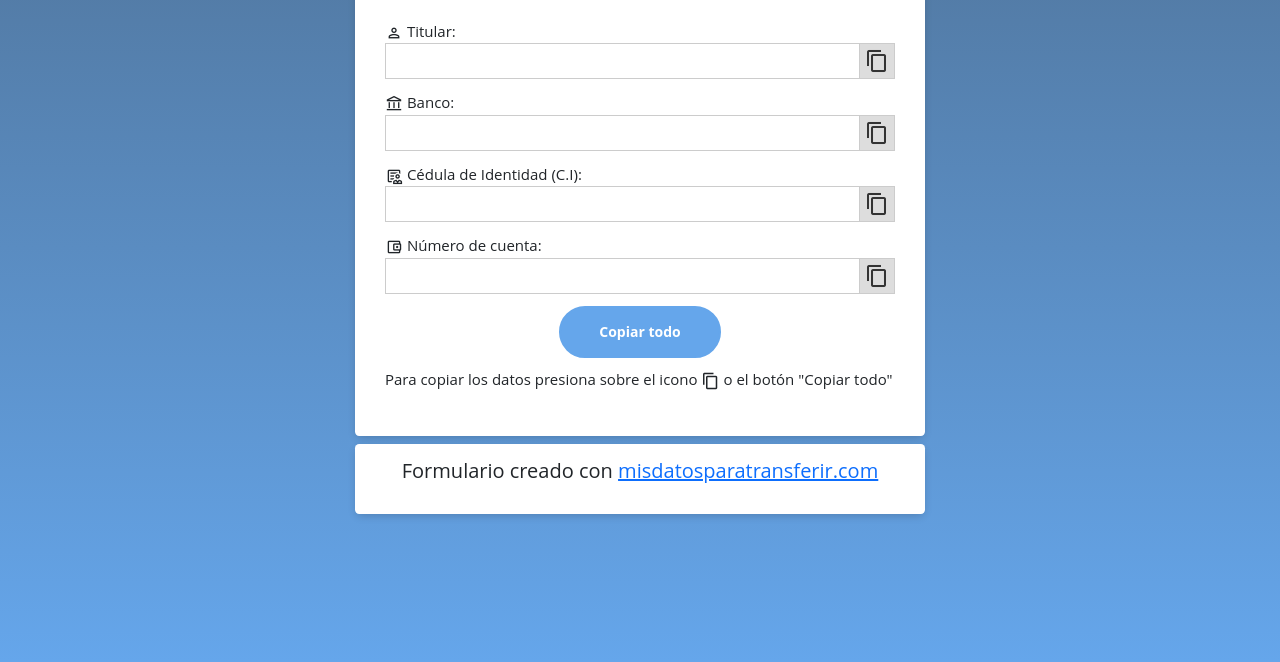
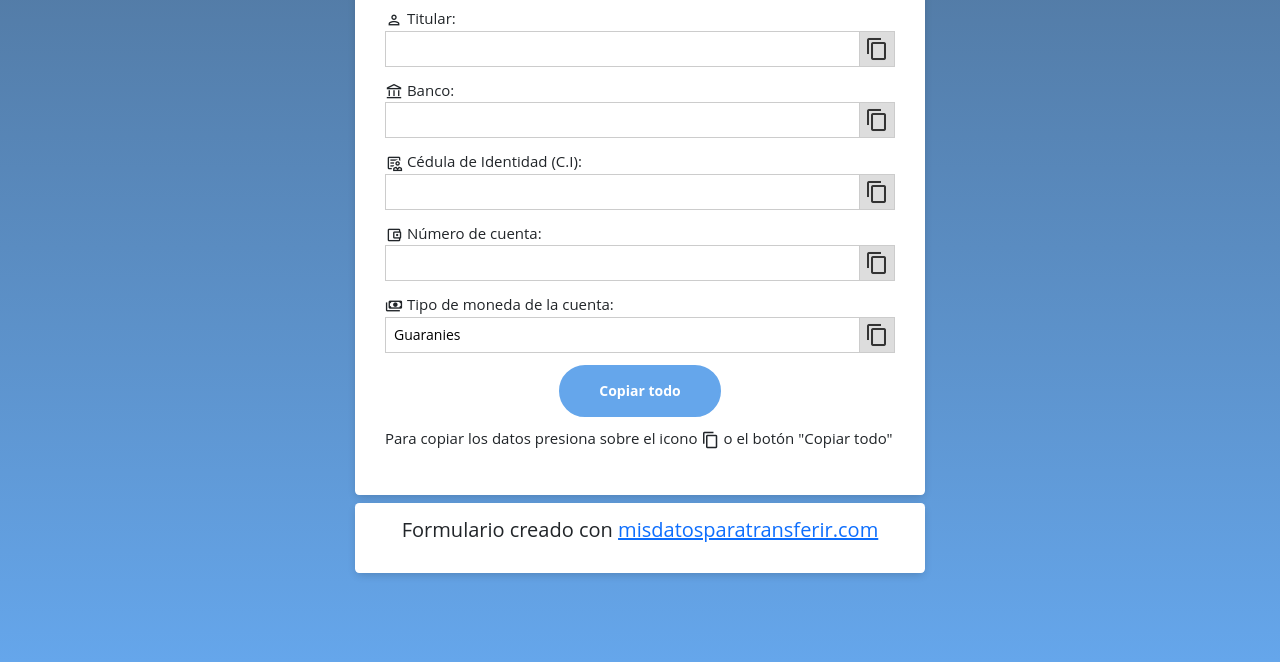
Before and after one commit to LucasGinard/Mis-datos-para-transferir, a plain HTML site: page mydata/myData.html in a window 1280 px wide. Shown: the part 168-830 px from the top of the page. Drawn offline with nearby package versions, Linux system fonts and the light colour scheme.

Commit message:
add select type type currency account

```diff
--- a/mydata/myData.html
+++ b/mydata/myData.html
@@ -152,6 +152,21 @@
           </div>
         </div>
 
+        <div class="col containerInput">
+          <p class="title">
+            <span class="material-symbols-outlined" style="vertical-align: middle; font-size: 18px;">
+              payments
+            </span>
+            Tipo de moneda de la cuenta:
+          </p>
+          <div class="copy-link">
+            <input id="currenyTypeInput" type="text" class="copy-link-input" value="" readonly>
+            <button type="button" class="copy-link-button">
+              <span class="material-icons">content_copy</span>
+            </button>
+          </div>
+        </div>
+
         <div id="detailContainer" class="col containerInput">
           <p class="title">
             <span class="material-symbols-outlined" style="vertical-align: middle; font-size: 18px;">
@@ -191,10 +206,11 @@
         const bankName = urlParams.get('banco');
         const id = urlParams.get('ci');
         const nroAccount = urlParams.get('nroCuenta');
+        const currency = urlParams.get('moneda');
         const detail = urlParams.get('detalle') ?? null;
 
 
-        if(titleMotive === null){
+        if(titleMotive != null && titleMotive.trim() != ""){
           document.getElementById("TitleMotive").innerText  = titleMotive;
         }
         document.getElementById("titleInput").value  = fullName;
@@ -202,7 +218,13 @@
         document.getElementById("cedulaInput").value = id;
         document.getElementById("cuentaInput").value = nroAccount;
 
-        if (detail === null){
+        let curencyShow = "Guaranies"
+        if (currency != "gs") {
+          currencyShow = "Dólares";
+        }
+        document.getElementById("currenyTypeInput").value = curencyShow;
+
+        if (detail === null || detail === ''){
           document.getElementById("detailContainer").remove()
         }else{
           document.getElementById("detalleInput").value = detail;
```
Also changed, not shown: index.html (+12 -2 lines).
